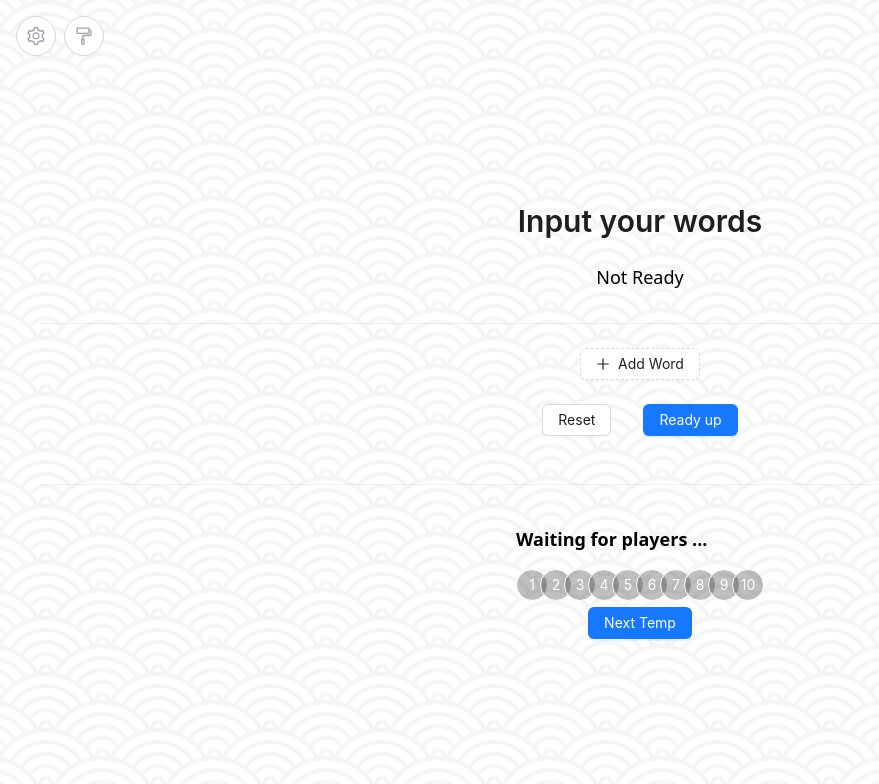
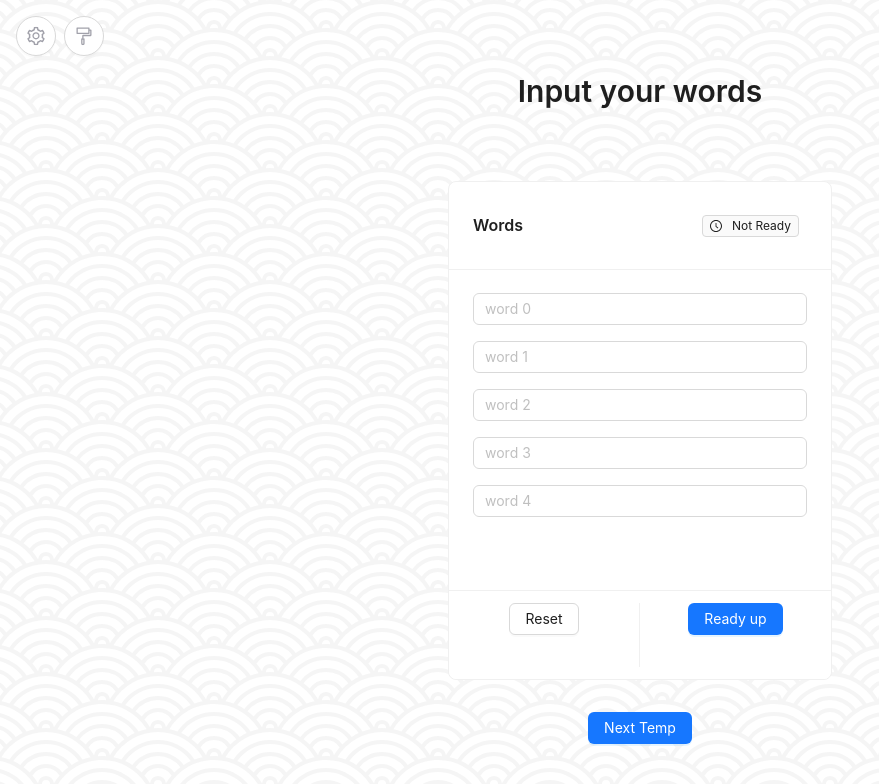
Before and after one commit to Abdo-reda/Cardey-B, a Vue app: page /begin-game in a window 1280 px wide. Shown: the top 784 px of the page, without its empty margins (0-879 px from the left). Built offline with nearby package versions, Linux system fonts and the light colour scheme.

Commit message:
updated inputting words layout

```diff
--- a/src/core/services/gameService.ts
+++ b/src/core/services/gameService.ts
@@ -19,7 +19,6 @@ export class GameService implements IGameService {
 
 	constructor() {
 		this.gameState = ref(new GameState());
-		this.initTeams(10);
 	}
 
 	async joinGameAsync(): Promise<void> {
--- a/src/views/BeginGameView.vue
+++ b/src/views/BeginGameView.vue
@@ -1,10 +1,16 @@
 <script setup lang="ts">
-import { Form, FormItem, Button, type FormInstance, Input, Divider, AvatarGroup, Avatar, TypographyTitle } from 'ant-design-vue';
-import { reactive, ref } from 'vue';
+import { Form, FormItem, Button, type FormInstance, Input, Divider, AvatarGroup, Avatar, TypographyTitle, Tag, Card, CardGrid } from 'ant-design-vue';
+import { computed, inject, reactive, ref } from 'vue';
 import { MinusCircleOutlined, PlusOutlined } from '@ant-design/icons-vue';
 import router from '@/plugins/router';
 import { RoutesEnum } from '@/core/enums/routesEnum';
+import { CheckCircleOutlined, ClockCircleOutlined } from '@ant-design/icons-vue';
+import AvatarComponent from '@/components/AvatarComponent.vue';
+import { ColorsEnum } from '@/core/enums/colorsEnum';
+import { GameServiceKey } from '@/core/constants/injectionKeys';
+import type { IPlayer } from '@/core/interfaces/playerInterface';
 
+const gameService = inject(GameServiceKey)!;
 
 interface IWordField {
     value: string;
@@ -15,8 +21,17 @@ const formRef = ref<FormInstance>();
 const wordsFieldList = reactive<{ words: IWordField[] }>({
     words: []
 });
-const maxNumberOfWords = 5;
 const readyState = ref(false);
+
+const maxNumOfPlayerInList = 5;
+const unreadyPlayerLists = computed(() => {
+    const playerLists: IPlayer[][] = [];
+    const unReadyPlayers = gameService.gameState.value.players.filter(p => !p.teamId); //TODO: fix this filtering
+    for (let i = 0; i < unReadyPlayers.length; i += maxNumOfPlayerInList) {
+        playerLists.push(unReadyPlayers.slice(i, i + maxNumOfPlayerInList));
+    }
+    return playerLists;
+});
 
 function readyUp() {
     formRef.value!
@@ -36,74 +51,87 @@ function unready() {
 
 function resetForm() {
     formRef.value!.resetFields();
-};
-
-function removeDomain(item: IWordField) {
-    const index = wordsFieldList.words.indexOf(item);
-    if (index !== -1) {
-        wordsFieldList.words.splice(index, 1);
-    }
-};
-
-function addField(): void {
-    if (wordsFieldList.words.length >= maxNumberOfWords) return;
-
-    wordsFieldList.words.push({
-        value: '',
-        key: Date.now(),
-    });
+    readyState.value = false;
 };
 
 // watchEffect(() => {
 //     //if all players are ready, then switch to the next view
 // });
 
+function initWords(numberOfWords: number): void {
+    for (let i = 0; i < numberOfWords; i++) {
+        wordsFieldList.words.push({
+            value: '',
+            key: i,
+        });
+    }
+};
+
 function nextTemp() {
     console.log('next temp');
     router.push({ name: RoutesEnum.GAME_PHASE });
 }
 
+initWords(gameService.gameState.value.gameSettings.wordsPerPlayer);
+
 </script>
 
 <template>
-
-    <div class="flex flex-col justify-center items-center p-6">
+    <div class="grid row-span-12 p-4 gap-y-8">
+        <div class="row-span-2 text-center">
             <TypographyTitle :level="2"> Input your words </TypographyTitle>
-        <p class="text-lg font-medium my-2"> {{ readyState ? 'Ready!' : 'Not Ready' }} </p>
-        <Divider />
+        </div>
+        <div class="row-span-8 overflow-hidden w-full flex gap-x-4 justify-center">
+            <!-- <Card class="h-fit" size="small" title="Waiting for players ...">
+                <AvatarGroup v-for="(playerList, index) in unreadyPlayerLists" :key="index"
+                    :max-count="maxNumOfPlayerInList">
+                    <div v-for="player in playerList" :key="player.id">
+                        <AvatarComponent class="size-10" :avatar-icon="player.avatar" :color="ColorsEnum.GRAY"
+                            :tooltip="player.name">
+                        </AvatarComponent>
+                    </div>
+                </AvatarGroup>
+            </Card> -->
+            <Card title="Words" class="w-full grid max-w-sm" :body-style="{ 'overflow': 'auto' }">
+                <template #extra>
+                    <Tag v-if="readyState" color="success">
+                        <template #icon>
+                            <CheckCircleOutlined />
+                        </template>
+                        Ready!
+                    </Tag>
+                    <Tag v-else>
+                        <template #icon>
+                            <ClockCircleOutlined />
+                        </template>
+                        Not Ready
+                    </Tag>
+                </template>
+                <template #default>
                     <Form ref="formRef" :model="wordsFieldList">
-            <FormItem v-for="(word, index) in wordsFieldList.words" class="mb-10" :key="word.key"
+                        <FormItem v-for="(word, index) in wordsFieldList.words" class="mb-4" :key="word.key"
                             :name="['words', index, 'value']" :rules="{
                                 required: true,
                                 message: 'word cannot be empty',
                                 trigger: 'change',
                             }">
                             <div class="flex items-center justify-center gap-x-4">
-                    <Input :disabled="readyState" v-model:value="word.value" placeholder="please input word" />
-                    <MinusCircleOutlined @click="removeDomain(word)" />
-                </div>
-            </FormItem>
-            <FormItem class="w-full flex justify-center">
-                <Button :disabled="wordsFieldList.words.length >= maxNumberOfWords || readyState"
-                    class="flex items-center" type="dashed" @click="addField">
-                    <PlusOutlined /> Add Word
-                </Button>
-            </FormItem>
-            <FormItem>
-                <div class="flex gap-x-8 justify-center">
-                    <Button @click="resetForm">Reset</Button>
-                    <Button v-if="!readyState" type="primary" html-type="submit" @click="readyUp">Ready up</Button>
-                    <Button v-else type="dashed" html-type="submit" @click="unready">Edit</Button>
+                                <Input :placeholder="`word ${index}`" :disabled="readyState"
+                                    v-model:value="word.value" />
                             </div>
                         </FormItem>
                     </Form>
-        <Divider />
-        <div>
-            <p class="text-lg font-semibold my-4"> Waiting for players ... </p>
-            <AvatarGroup :max-count="10">
-                <Avatar v-for="player in 10" :key="player"> {{ player }}</Avatar>
-            </AvatarGroup>
+                </template>
+                <template #actions>
+                    <Button @click="resetForm">Reset</Button>
+                    <Button v-if="!readyState" type="primary" html-type="submit" @click="readyUp">Ready
+                        up</Button>
+                    <Button v-else type="dashed" html-type="submit" @click="unready">Edit</Button>
+                </template>
+            </Card>
         </div>
+        <div class="row-span-2 flex justify-center gap-x-8">
             <Button type="primary" @click="nextTemp"> Next Temp </Button>
         </div>
+    </div>
 </template>
--- a/src/views/LobbyView.vue
+++ b/src/views/LobbyView.vue
@@ -40,7 +40,7 @@ function joinTeam(teamId: string) {
 </script>
 
 <template>
-    <div class="grid row-span-12 p-4">
+    <div class="grid p-4">
         <div class="row-span-2">
             <TypographyTitle class="text-center" :level=2> Lobby </TypographyTitle>
             <TypographyTitle @click="copyCode" class="text-center hover:cursor-pointer underline italic !m-0" :level=3>
```
Lines whose indentation alone changed are shown as unchanged.
